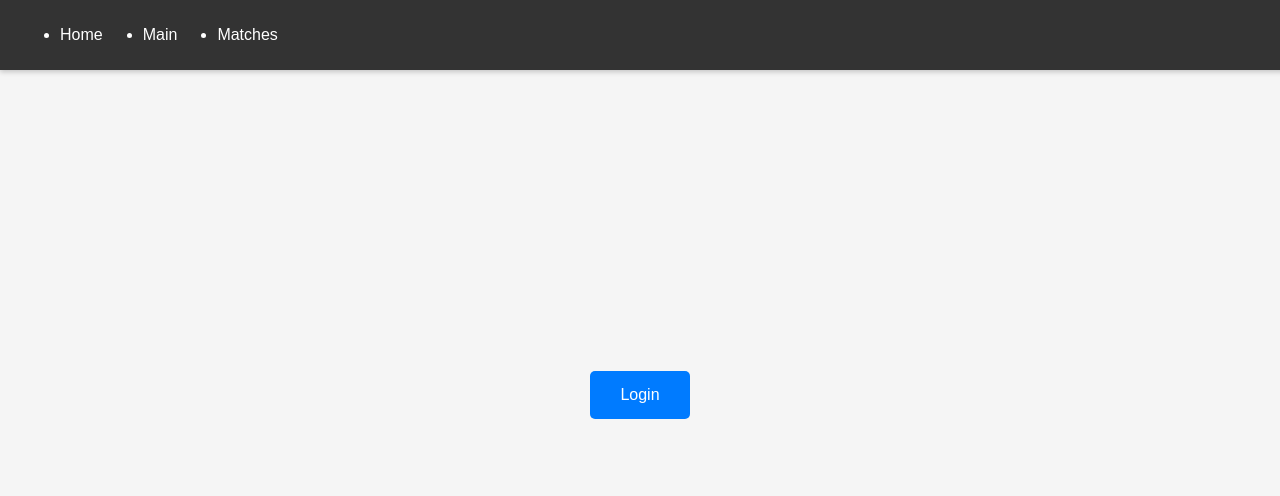
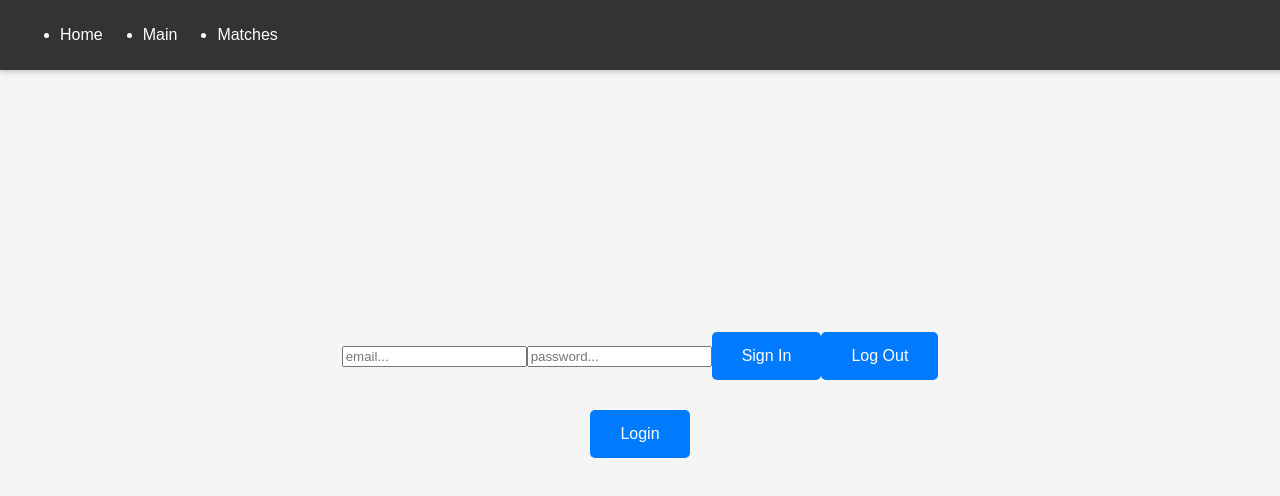
Before and after one commit to Paulfh27/match-app, a React (Create React App) app: page / in a window 1280 px wide. Shown: the top 496 px of the page. Built offline with nearby package versions, Linux system fonts and the light colour scheme.

Commit message:
Adding backend: login works. creating database for cases

```diff
--- a/package.json
+++ b/package.json
@@ -6,6 +6,7 @@
     "@testing-library/jest-dom": "^5.17.0",
     "@testing-library/react": "^13.4.0",
     "@testing-library/user-event": "^13.5.0",
+    "firebase": "^10.12.1",
     "react": "^18.3.1",
     "react-dom": "^18.3.1",
     "react-router-dom": "^6.23.0",
--- /dev/null
+++ b/src/Components/Auth.js
@@ -0,0 +1,41 @@
+import { auth } from '../config/firebase'
+import { createUserWithEmailAndPassword, signOut } from 'firebase/auth'
+import { useState } from 'react';
+
+export const Auth = () => {
+
+    const [email, setEmail] = useState("");
+    const [password, setPassword] = useState("");
+
+    const signin = async () => {
+        try{
+            await createUserWithEmailAndPassword(auth, email, password)
+        }catch (err) {
+            console.error(err);
+        }
+    };
+
+    const logout = async () => {
+        try{
+            await signOut(auth);
+        }catch (err) {
+            console.error(err)
+        }
+    }
+
+    return (
+        <div>
+            <input
+                placeholder="email..."
+                onChange={(e) => setEmail(e.target.value)}
+            />
+            <input
+                placeholder="password..."
+                type="password"
+                onChange={(e) => setPassword(e.target.value)}
+            />
+            <button onClick={signin}>Sign In</button>
+            <button onClick={logout}>Log Out</button>
+        </div>
+    )
+}
--- a/src/Pages/Home.js
+++ b/src/Pages/Home.js
@@ -2,6 +2,7 @@ import { useState } from "react";
 import Toolbar from "../Components/Toolbar";
 import Modal from '../Components/Modal'
 import './home.css'
+import { Auth } from "../Components/Auth";
 
 // Need a login page
 function Home() {
@@ -19,6 +20,7 @@ function Home() {
         <div>
             <Toolbar></Toolbar>
             <div>
+                <p><Auth/></p>
                 <div className='button-container'>
                     <button onClick={loginHandler}>Login</button>
                 </div>
--- a/src/Pages/Matches.js
+++ b/src/Pages/Matches.js
@@ -1,11 +1,19 @@
 import Toolbar from "../Components/Toolbar";
 import Item from '../Components/Item'
 import '../Components/item.css'
+import { db } from '../config/firebase'
+import { useState } from "react";
 
 /*
 * Page dedicated to presenting matches in a gallery format
 */
 function Matches(props) {
+
+    const [movieList, setMovieList] = useState([]);
+    const getMovieList = () => {
+
+    }
+
     return (
         <div>
             <Toolbar></Toolbar>
--- /dev/null
+++ b/src/config/firebase.js
@@ -0,0 +1,27 @@
+// Import the functions you need from the SDKs you need
+import { initializeApp } from "firebase/app";
+import { getAnalytics } from "firebase/analytics";
+import { getAuth } from "firebase/auth";
+import { getFirestore } from 'firebase/firestore';
+
+// TODO: Add SDKs for Firebase products that you want to use
+// https://firebase.google.com/docs/web/setup#available-libraries
+
+// Your web app's Firebase configuration
+// For Firebase JS SDK v7.20.0 and later, measurementId is optional
+const firebaseConfig = {
+  apiKey: "AIzaSyCqWwpiEnZCOH_MGw8F5hkMOJD0UYcn_wE",
+  authDomain: "match-app-da453.firebaseapp.com",
+  databaseURL: "https://match-app-da453-default-rtdb.firebaseio.com",
+  projectId: "match-app-da453",
+  storageBucket: "match-app-da453.appspot.com",
+  messagingSenderId: "410291961705",
+  appId: "1:410291961705:web:6804b1ea0380e31dc447f8",
+  measurementId: "G-JS1GVQCGLX"
+};
+
+// Initialize Firebase
+const app = initializeApp(firebaseConfig);
+const analytics = getAnalytics(app);
+export const auth = getAuth(app)
+export const db = getFirestore(app)
```
Also changed, not shown: 1 other file (tests, documents, lock files or other folders).
